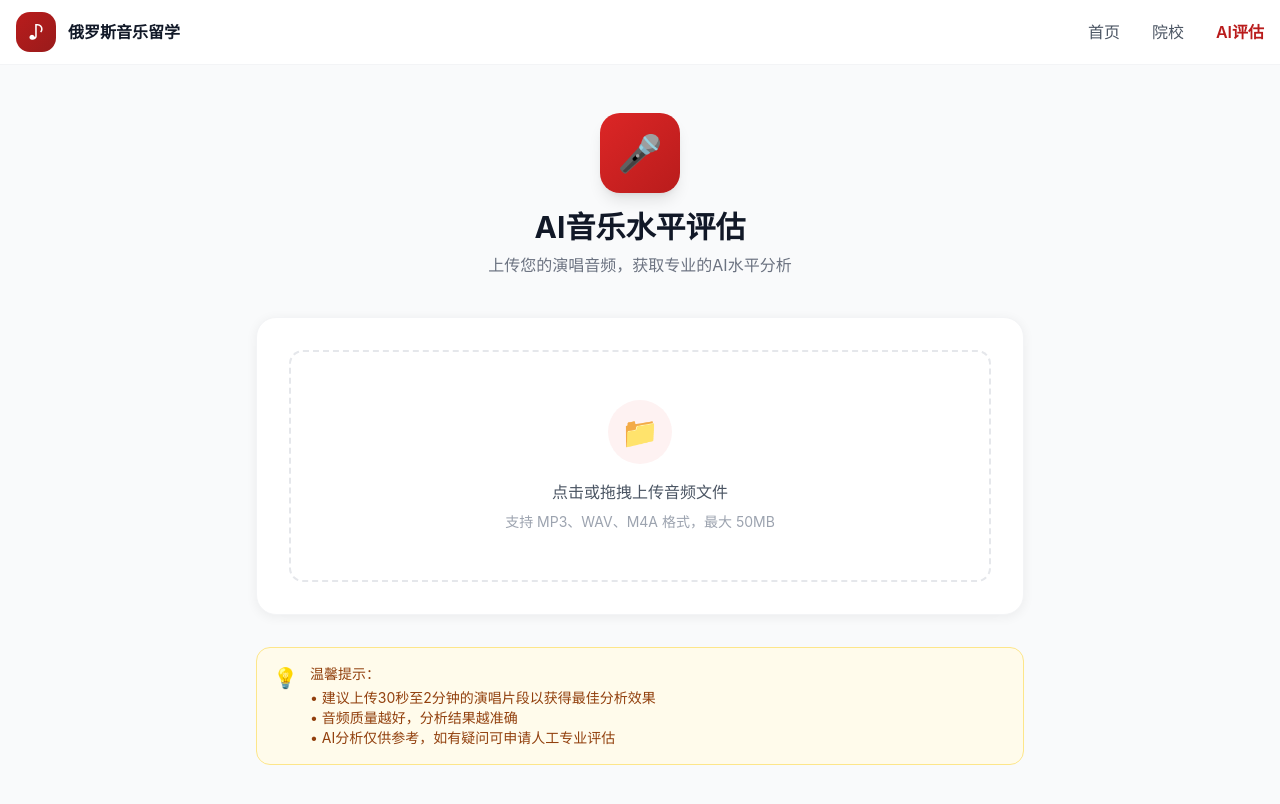
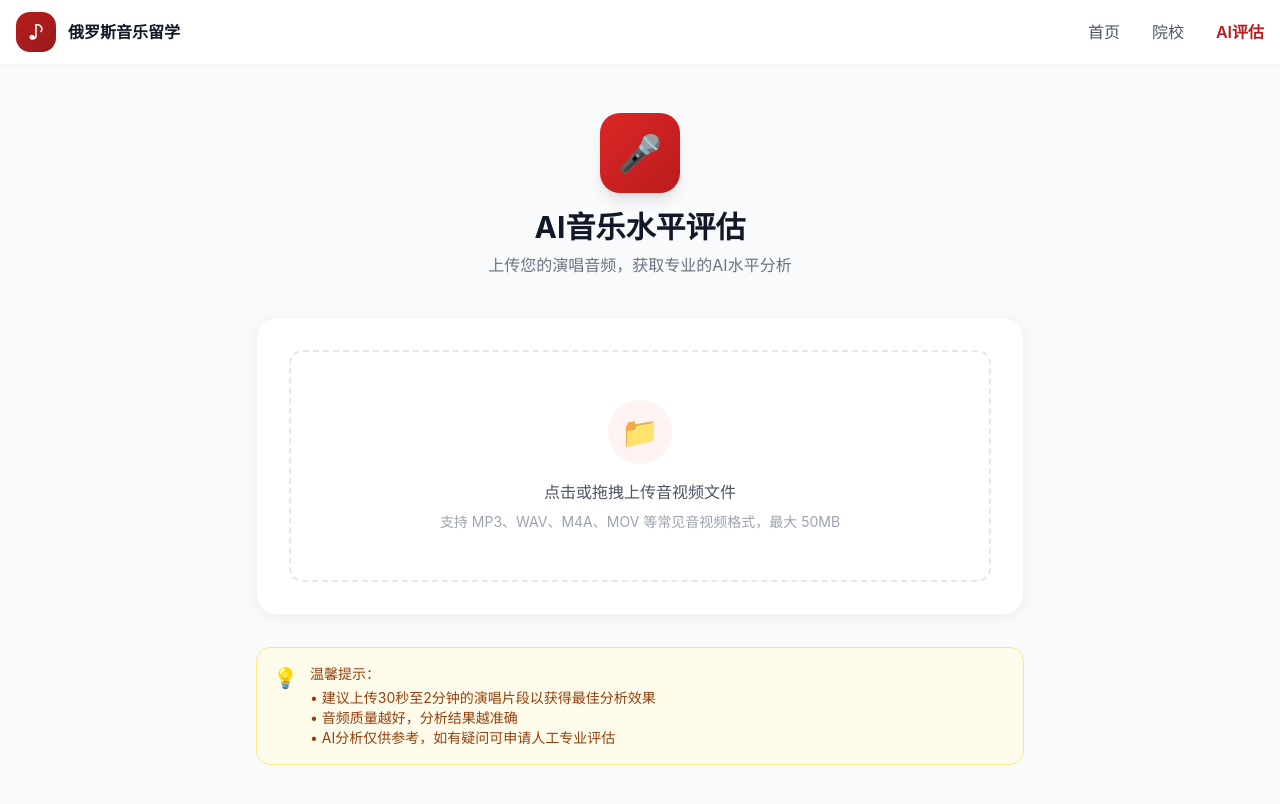
Before and after one commit to hanjinghong626-ctrl/russia-music-platform, a Next.js app in the folder frontend/: page /evaluate in a window 1280 px wide. Shown: the top 804 px of the page. Built offline with nearby package versions, Linux system fonts and the light colour scheme.

Commit message:
feat(evaluate): 扩展支持iOS常见音视频格式

```diff
--- a/frontend/app/evaluate/page.js
+++ b/frontend/app/evaluate/page.js
@@ -15,18 +15,18 @@ export default function EvaluatePage() {
     if (!uploadedFile) return
 
     // 验证文件类型
-    const allowedExtensions = ['.mp3', '.wav', '.m4a', '.aac']
+    const allowedExtensions = ['.mp3', '.wav', '.m4a', '.aac', '.ogg', '.flac', '.caf', '.mov', '.mp4', '.m4v', '.3gp']
     const fileName = uploadedFile.name.toLowerCase()
     const isValidType = allowedExtensions.some(ext => fileName.endsWith(ext))
 
     if (!isValidType) {
-      setError('不支持的文件格式，请上传 MP3、WAV 或 M4A 格式')
+      setError('不支持的文件格式，请上传 MP3、WAV、M4A、MOV 等常见音视频格式')
       return
     }
 
     // 验证文件大小 (50MB)
     if (uploadedFile.size > 50 * 1024 * 1024) {
-      setError('文件过大，请上传小于50MB的音频文件')
+      setError('文件过大，请上传小于50MB的音视频文件')
       return
     }
 
@@ -146,15 +146,15 @@ export default function EvaluatePage() {
                     </>
                   ) : (
                     <>
-                      <p className="text-gray-600 mb-2">点击或拖拽上传音频文件</p>
-                      <p className="text-sm text-gray-400">支持 MP3、WAV、M4A 格式，最大 50MB</p>
+                      <p className="text-gray-600 mb-2">点击或拖拽上传音视频文件</p>
+                      <p className="text-sm text-gray-400">支持 MP3、WAV、M4A、MOV 等常见音视频格式，最大 50MB</p>
                     </>
                   )}
                 </div>
                 <input
                   type="file"
                   className="hidden"
-                  accept=".mp3,.wav,.m4a,audio/*"
+                  accept=".mp3,.wav,.m4a,.aac,.ogg,.flac,.caf,.mov,.mp4,.m4v,.3gp,audio/*,video/*"
                   onChange={handleUpload}
                   disabled={loading}
                 />
```
